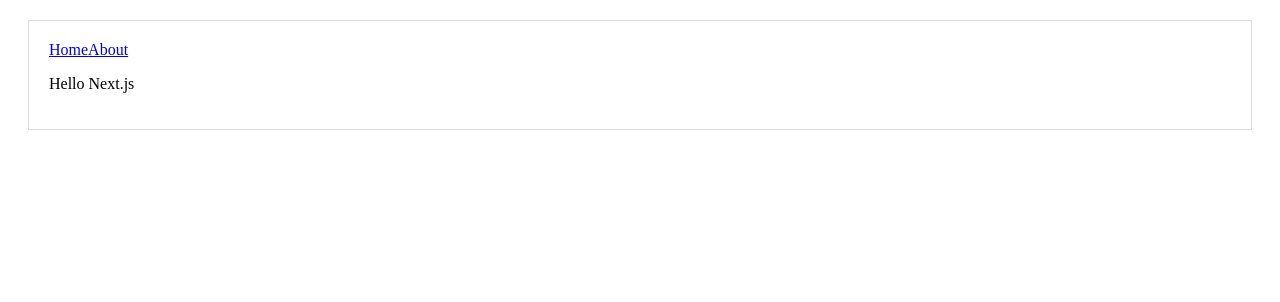
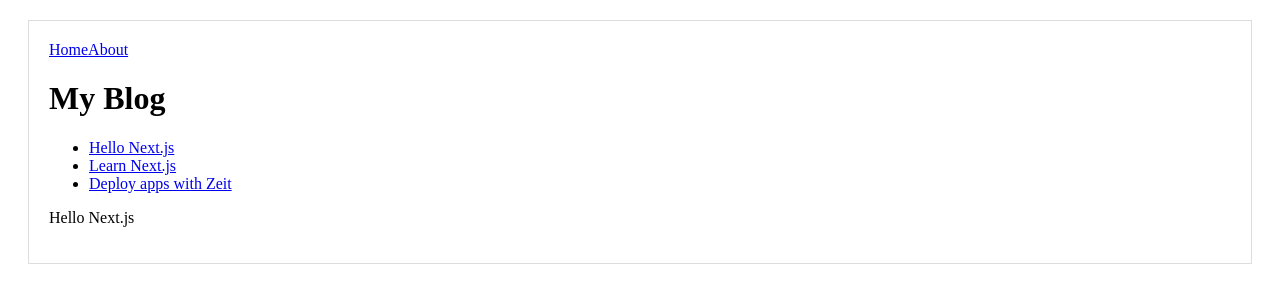
Before and after one commit to JustinSHong/hello-next, a Next.js app: page / in a window 1280 px wide. Shown: the top 302 px of the page. Built offline with nearby package versions, Linux system fonts and the light colour scheme.

Commit message:
added post component to display blog page content with query strings

```diff
--- a/pages/index.js
+++ b/pages/index.js
@@ -4,8 +4,22 @@
 // Link is an HOC that accepts href and similar props
 // child components must accept 'onClick' prop
 
+const PostLink = props => (
+    <li>
+        <Link href={`/post?title=${props.title}`}>
+            <a>{props.title}</a>
+        </Link>
+    </li>
+);
+
 const Index = () => (
     <Layout>
+        <h1>My Blog</h1>
+        <ul>
+            <PostLink title="Hello Next.js" />
+            <PostLink title="Learn Next.js" />
+            <PostLink title="Deploy apps with Zeit" />
+        </ul>
         <p>Hello Next.js</p>
     </Layout>
 );
```
Also changed, not shown: pages/post.js (added, +21 -0 lines).
